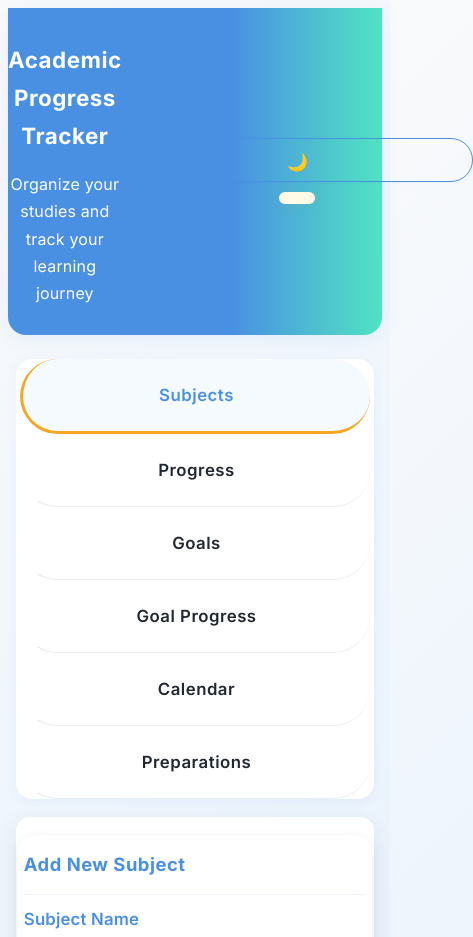
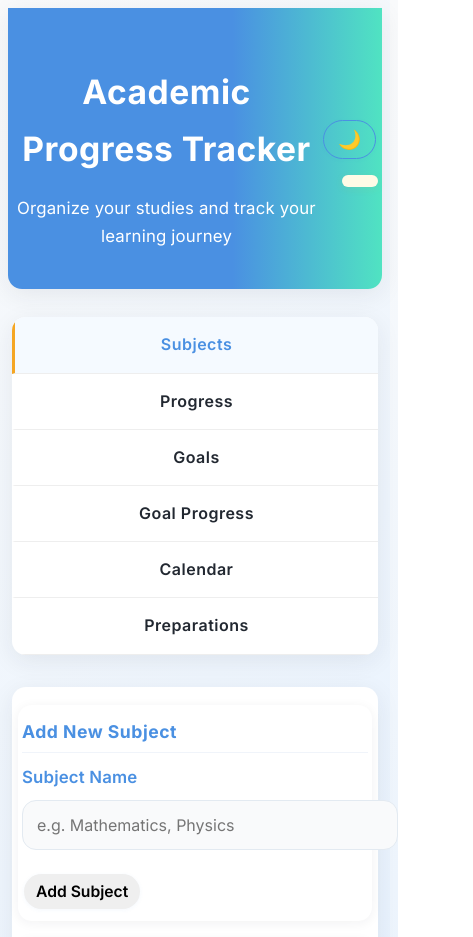
Before and after one commit to yesanovice/acachad, a plain HTML site: page index.htm in a window 390 px wide. Shown: the top 937 px of the page, 473 px wide, since content can reach past the window. Drawn offline with Linux system fonts and the light colour scheme.

Commit message:
Update styles.css

```diff
--- a/styles.css
+++ b/styles.css
@@ -734,142 +734,6 @@ input:focus, select:focus, textarea:focus {
     }
 }
 
-@media (max-width: 600px) {
-  header .container {
-    flex-direction: column !important;
-    align-items: center !important;
-    padding: 0 0 10px 0 !important;
-  }
-  header {
-    padding: 18px 0 10px 0 !important;
-    border-radius: 0 0 18px 18px !important;
-    box-shadow: 0 4px 18px rgba(74, 144, 226, 0.10) !important;
-  }
-  header h1 {
-    font-size: 1.4rem !important;
-    text-align: center !important;
-    margin-bottom: 2px !important;
-  }
-  header p {
-    font-size: 1rem !important;
-    text-align: center !important;
-    margin-bottom: 8px !important;
-  }
-  #theme-toggle, #streak-badge {
-    margin: 0 auto !important;
-    display: block !important;
-    float: none !important;
-  }
-  .container {
-    padding: 0 2vw !important;
-    max-width: 100vw !important;
-  }
-  .nav-tabs {
-    flex-wrap: nowrap !important;
-    overflow-x: auto !important;
-    gap: 0 !important;
-    box-shadow: 0 2px 12px rgba(74, 144, 226, 0.08) !important;
-    border-radius: 16px !important;
-    margin-bottom: 18px !important;
-    padding: 0 2px !important;
-  }
-  .nav-tab {
-    min-width: 110px !important;
-    font-size: 1.05rem !important;
-    padding: 14px 0 !important;
-    border-radius: 999px !important;
-    margin: 0 2px !important;
-    height: 44px !important;
-    line-height: 44px !important;
-  }
-  .nav-tab.active {
-    background: #f5faff !important;
-    color: var(--primary-color) !important;
-    border-bottom: 3px solid var(--accent-color) !important;
-  }
-  .tab-content {
-    padding: 18px 2px !important;
-    margin-bottom: 18px !important;
-  }
-  .card {
-    padding: 14px 6px !important;
-    border-radius: 18px !important;
-    margin-bottom: 14px !important;
-  }
-  .card-title, h2, h3 {
-    font-size: 1.15rem !important;
-    font-weight: 700 !important;
-    margin-bottom: 8px !important;
-  }
-  .btn, .btn-outline, .btn-accent, .btn-danger, .btn-sm {
-    font-size: 1.08rem !important;
-    padding: 12px 0 !important;
-    min-width: 90vw !important;
-    margin: 8px auto !important;
-    display: block !important;
-    height: 44px !important;
-    border-radius: 999px !important;
-  }
-  .empty-state {
-    padding: 40px 0 30px 0 !important;
-    text-align: center !important;
-  }
-  .empty-state-icon {
-    font-size: 3.2rem !important;
-    margin-bottom: 14px !important;
-    display: block !important;
-  }
-  .empty-state-text {
-    font-size: 1.13rem !important;
-    margin-bottom: 10px !important;
-    font-weight: 600 !important;
-  }
-  .form-control, .select-control, .notes-editor {
-    font-size: 1.08rem !important;
-    padding: 14px 10px !important;
-    border-radius: 14px !important;
-    min-height: 44px !important;
-  }
-  .modal-content {
-    max-width: 99vw !important;
-    min-width: 0 !important;
-    padding: 0 !important;
-  }
-  .modal-header, .modal-body, .modal-footer {
-    padding-left: 8px !important;
-    padding-right: 8px !important;
-  }
-  /* Optional: Suggestion for bottom nav bar (not implemented, just a comment) */
-  /*
-  .bottom-nav {
-    position: fixed;
-    bottom: 0;
-    left: 0;
-    width: 100vw;
-    background: var(--header-gradient);
-    display: flex;
-    justify-content: space-around;
-    align-items: center;
-    height: 56px;
-    box-shadow: 0 -2px 12px rgba(74, 144, 226, 0.10);
-    z-index: 1001;
-  }
-  .bottom-nav-btn {
-    flex: 1;
-    text-align: center;
-    color: #fff;
-    font-size: 1.3rem;
-    padding: 0;
-    background: none;
-    border: none;
-    outline: none;
-  }
-  .bottom-nav-btn.active {
-    color: var(--accent-color);
-  }
-  */
-}
-
 /* Toast notification */
 .toast {
     position: fixed;
```
